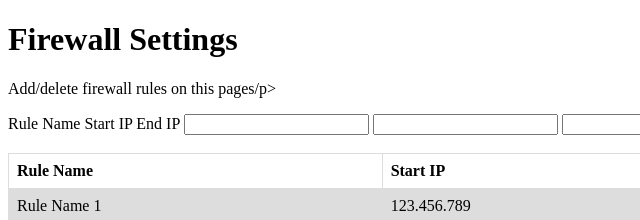
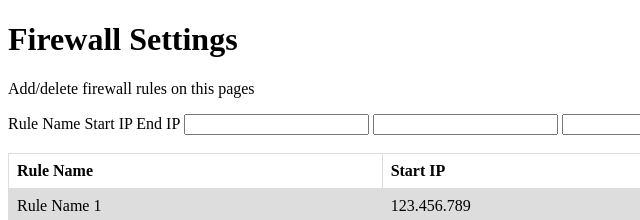
Before and after one commit to ahswong/ahswong.github.io, a plain HTML site: page index.html in a window 1280 px wide. Shown: the top 220 px of the page, 0-640 px from the left. Drawn offline with Linux system fonts and the light colour scheme.

Commit message:
Update index.html

```diff
--- a/index.html
+++ b/index.html
@@ -51,7 +51,7 @@
 </head>
 <body>
 <h1>Firewall Settings</h1>
-<p>Add/delete firewall rules on this pages/p>
+<p>Add/delete firewall rules on this pages</p>
 
 <form>
     <tr>
```
